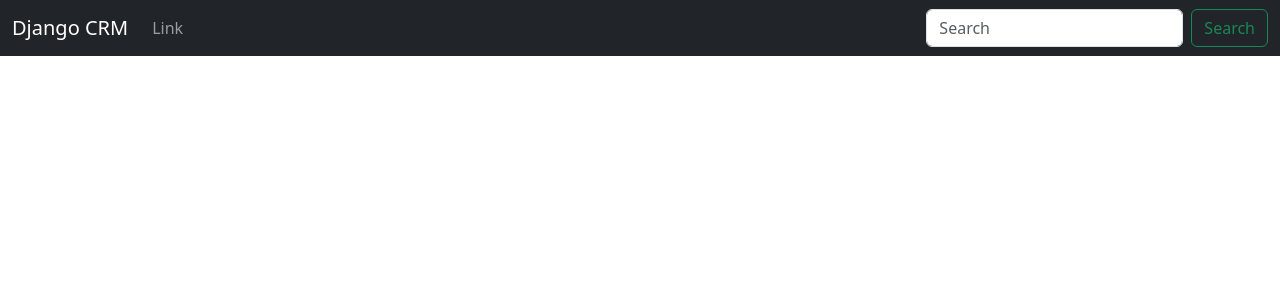
After one commit to shanks0207/CRM, a Django app: template website/templates/base.html in a window 1280 px wide. The commit adds this page. Shown: the top 300 px of the page. Run offline with Django 5.2, Linux system fonts and the light colour scheme; the template is opened without the code that fills it, so the values that code supplies are empty.

Commit message:
setting up html file & page linking them together

```diff
--- /dev/null
+++ b/website/templates/base.html
@@ -0,0 +1,20 @@
+<!doctype html>
+<html lang="en">
+  <head>
+    <meta charset="utf-8">
+    <meta name="viewport" content="width=device-width, initial-scale=1">
+    <title>Django CRM</title>
+    <link href="https://cdn.jsdelivr.net/npm/bootstrap@5.3.2/dist/css/bootstrap.min.css" rel="stylesheet" integrity="sha384-T3c6CoIi6uLrA9TneNEoa7RxnatzjcDSCmG1MXxSR1GAsXEV/Dwwykc2MPK8M2HN" crossorigin="anonymous">
+  </head>
+  <body>
+    {% include 'navbar.html' %}
+    <div class="container">
+        <br/>
+    {% block content %}
+
+    {% endblock %}
+    </div>
+
+    <script src="https://cdn.jsdelivr.net/npm/bootstrap@5.3.2/dist/js/bootstrap.bundle.min.js" integrity="sha384-C6RzsynM9kWDrMNeT87bh95OGNyZPhcTNXj1NW7RuBCsyN/o0jlpcV8Qyq46cDfL" crossorigin="anonymous"></script>
+  </body>
+</html>
--- /dev/null
+++ b/website/templates/navbar.html
@@ -0,0 +1,22 @@
+<nav class="navbar navbar-expand-lg navbar-dark bg-dark">
+    <div class="container-fluid">
+      <a class="navbar-brand" href="{% url 'home' %}">Django CRM</a>
+      <button class="navbar-toggler" type="button" data-bs-toggle="collapse" data-bs-target="#navbarSupportedContent" aria-controls="navbarSupportedContent" aria-expanded="false" aria-label="Toggle navigation">
+        <span class="navbar-toggler-icon"></span>
+      </button>
+      <div class="collapse navbar-collapse" id="navbarSupportedContent">
+        <ul class="navbar-nav me-auto mb-2 mb-lg-0">
+
+          <li class="nav-item">
+            <a class="nav-link" href="#">Link</a>
+          </li>
+
+
+        </ul>
+        <form class="d-flex" role="search">
+          <input class="form-control me-2" type="search" placeholder="Search" aria-label="Search">
+          <button class="btn btn-outline-success" type="submit">Search</button>
+        </form>
+      </div>
+    </div>
+  </nav>
```
Also changed, not shown: website/templates/home.html (+8 -0 lines).
